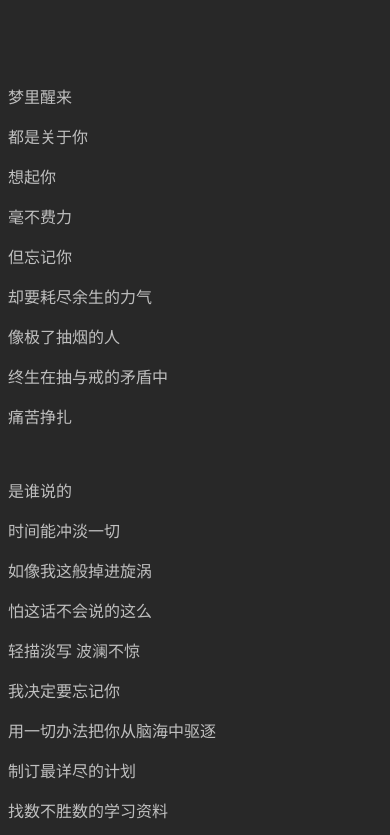
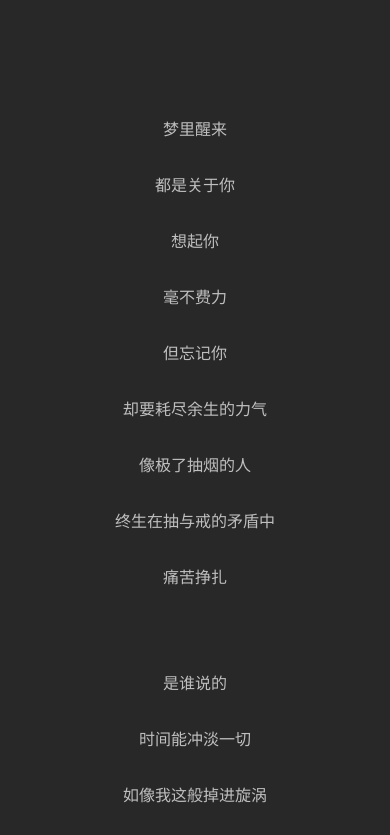
Before and after one commit to pleaselovejiajiaforever/dream, a plain HTML site: page index.html in a window 390 px wide. Shown: the top 835 px of the page. Drawn offline with Linux system fonts and the light colour scheme.

Commit message:
Update index.css

```diff
--- a/index.css
+++ b/index.css
@@ -1,9 +1,20 @@
 :root, body {
+    margin: 0;
     width: 100%;
     height: 100%;
     background: rgb(40, 40, 40);
     color: rgba(255,255,255,0.7);
 }
+
 .light {
     color: #777;
 }
+@media screen and (max-width: 1024px) {
+    .wrapper {
+        display: flex;
+        flex-direction: column;
+        justify-content: center;
+        align-content: center;
+        text-align: center;
+    }
+}
```
